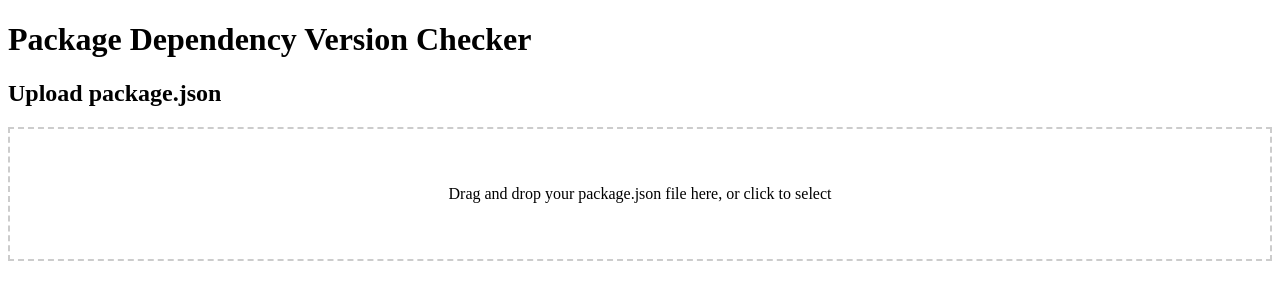
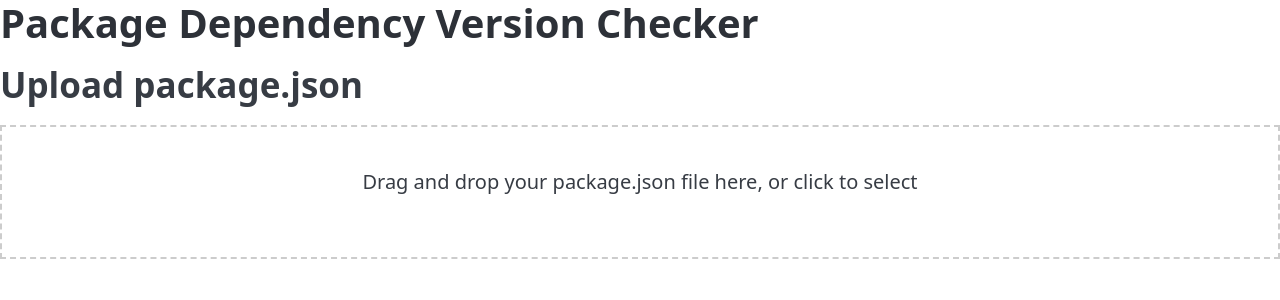
Before and after one commit to throwgoats/package-checker, a plain HTML site: page index.html in a window 1280 px wide. Drawn offline with nearby package versions, Linux system fonts and the light colour scheme.

Commit message:
add pico

```diff
--- a/index.html
+++ b/index.html
@@ -3,6 +3,7 @@
 <head>
   <meta charset="UTF-8">
   <meta name="viewport" content="width=device-width, initial-scale=1.0">
+  <link rel="stylesheet" href="https://cdn.jsdelivr.net/npm/@picocss/pico@2/css/pico.min.css">
   <title>Package Dependency Version Checker</title>
 </head>
 <body>
```
